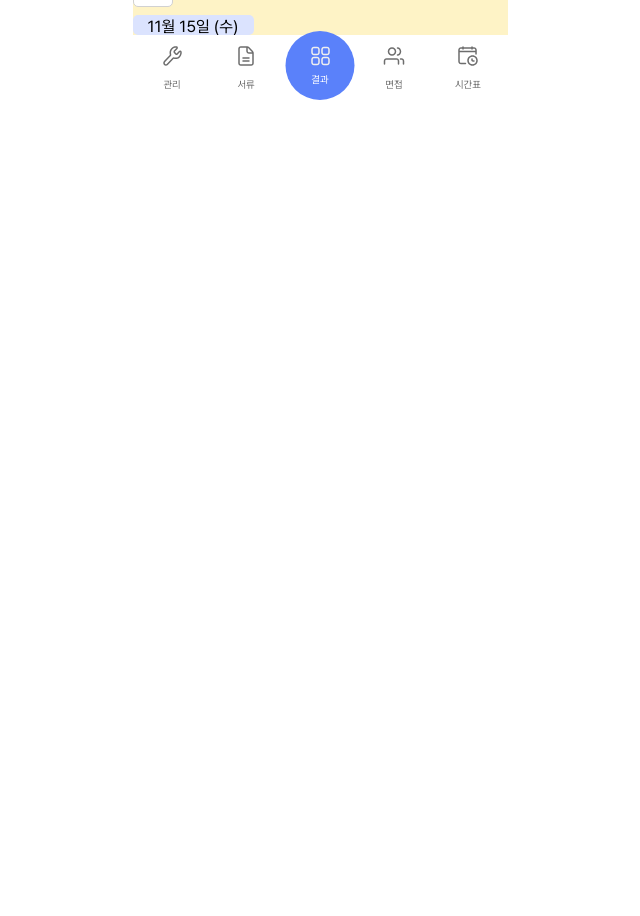
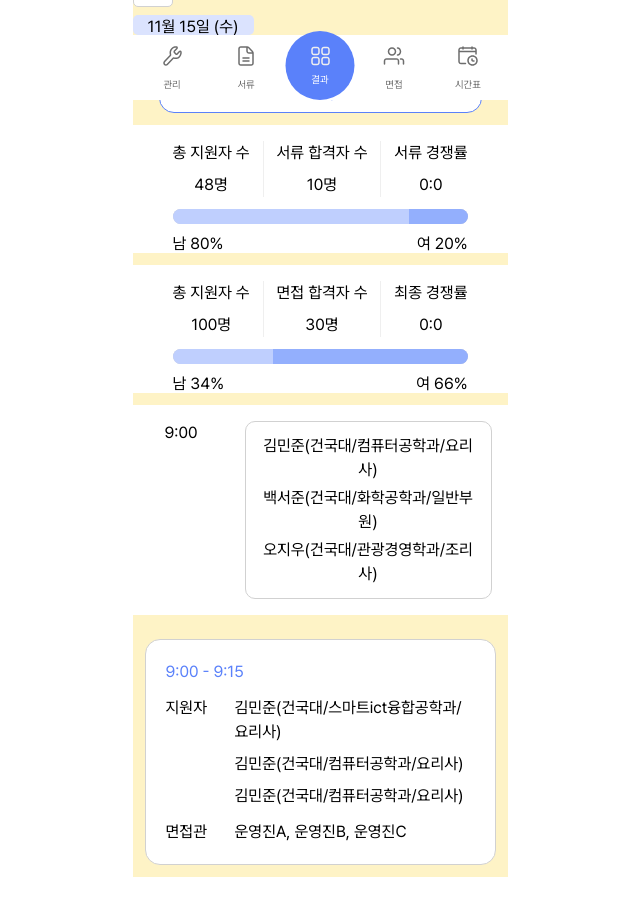
Before and after one commit to Konkuk-KUIT/CAMPUSFORM-Web, a Next.js app: page /test/seoin in a window 1280 px wide. Shown: the part 700-1616 px from the top of the page, without its empty margins (320-960 px from the left). Before the commit the page ends 880 px from the top, so only its background shows below. Built offline with nearby package versions, Linux system fonts and the light colour scheme.

Commit message:
feat : 면접 관리 컴포넌트 제작

```diff
--- a/src/app/test/seoin/page.tsx
+++ b/src/app/test/seoin/page.tsx
@@ -11,6 +11,10 @@ import TopTab from '@/components/topTab';
 import Image from 'next/image';
 import ReplyButton from '@/components/replyButton';
 import AppointmentInfoButton from '@/components/appointmentInfoButton';
+import AllAccordion from '@/components/allAccordion';
+import ResultCard from '@/components/resultCard';
+import ApplicantTimeSlotCard from '@/components/applicantTimeSlotCard';
+import ScheduleResultCard from '@/components/scheduleResultCard';
 
 export default function SeoinTest() {
   const [selectedTime, setSelectedTime] = useState<string | null>(null);
@@ -72,6 +76,40 @@ export default function SeoinTest() {
           {/* 정보 없을 때 */}
           <AppointmentInfoButton date="--월 --일 (-)" time="--:--" onClick={() => {}} />
         </div>
+
+        {/* 전체 아코디언 */}
+        <div className="flex justify-center">
+          <AllAccordion title="전체">
+            <div>내용</div>
+          </AllAccordion>
+        </div>
+
+        {/* 면접 결과 카드 */}
+        <ResultCard type="서류결과" totalApplicants={48} passed={10} ratio="0:0" malePercent={80} femalePercent={20} />
+        <ResultCard type="면접결과" totalApplicants={100} passed={30} ratio="0:0" malePercent={34} femalePercent={66} />
+
+        {/* 시간표 지원자 목록카드 */}
+        <ApplicantTimeSlotCard
+          time="9:00"
+          applicants={[
+            { name: '김민준', major: '건국대/컴퓨터공학과', position: '요리사' },
+            { name: '백서준', major: '건국대/화학공학과', position: '일반부원' },
+            { name: '오지우', major: '건국대/관광경영학과', position: '조리사' },
+          ]}
+        />
+
+        {/* 지원결과 카드 */}
+        <div className="p-3">
+          <ScheduleResultCard
+            timeRange="9:00 - 9:15"
+            applicants={[
+              { name: '김민준', major: '건국대/스마트ict융합공학과', position: '요리사' },
+              { name: '김민준', major: '건국대/컴퓨터공학과', position: '요리사' },
+              { name: '김민준', major: '건국대/컴퓨터공학과', position: '요리사' },
+            ]}
+            interviewers={['운영진A', '운영진B', '운영진C']}
+          />
+        </div>
       </div>
     </>
   );
--- /dev/null
+++ b/src/components/allAccordion.tsx
@@ -0,0 +1,38 @@
+'use client';
+
+import { useState } from 'react';
+import Image from 'next/image';
+
+export interface AllAccordionProps {
+  title: string;
+  children: React.ReactNode;
+}
+
+export default function AllAccordion({ title, children }: AllAccordionProps) {
+  const [isOpen, setIsOpen] = useState(false);
+
+  return (
+    <div>
+      {/* 헤더 버튼 */}
+      <button
+        onClick={() => setIsOpen(!isOpen)}
+        className={`w-80.75 h-9.5 px-3 py-1 border border-primary rounded-[15px] flex items-center justify-center text-15 text-primary relative ${
+          isOpen ? 'bg-blue-50' : 'bg-white'
+        }`}
+      >
+        <span>{title}</span>
+        {/* TODO 아이콘 바꾸기 */}
+        <Image
+          src={isOpen ? '/icons/chevron-down.svg' : '/icons/chevron-down.svg'}
+          alt="toggle"
+          width={24}
+          height={24}
+          className="absolute right-6"
+        />
+      </button>
+
+      {/* 콘텐츠 */}
+      {isOpen && <div className="px-6 py-4 bg-white">{children}</div>}
+    </div>
+  );
+}
--- /dev/null
+++ b/src/components/applicantTimeSlotCard.tsx
@@ -0,0 +1,36 @@
+'use client';
+
+export interface Applicant {
+  name: string;
+  major: string;
+  position: string;
+  isHighlighted?: boolean;
+}
+
+export interface ApplicantTimeSlotCardProps {
+  time: string;
+  applicants: Applicant[];
+}
+
+export default function ApplicantTimeSlotCard({ time, applicants }: ApplicantTimeSlotCardProps) {
+  return (
+    <div className="flex gap-3 items-start bg-white p-4">
+      {/* 시간 */}
+      <div className="text-subtitle-rg  ml-4 text-black min-w-17">{time}</div>
+
+      {/* 지원자 목록 박스 */}
+      <div className="flex-1 bg-white border border-gray-200 rounded-[10px] p-3">
+        <div className="flex flex-col gap-1">
+          {applicants.map((applicant, index) => (
+            <div
+              key={index}
+              className={`text-body-sm-rg text-center ${applicant.isHighlighted ? 'text-primary' : 'text-black'}`}
+            >
+              {applicant.name}({applicant.major}/{applicant.position})
+            </div>
+          ))}
+        </div>
+      </div>
+    </div>
+  );
+}
--- /dev/null
+++ b/src/components/resultCard.tsx
@@ -0,0 +1,64 @@
+'use client';
+
+export interface ResultCardProps {
+  type: '서류결과' | '면접결과';
+  totalApplicants: number;
+  passed: number;
+  ratio: string;
+  malePercent: number;
+  femalePercent: number;
+}
+
+export default function ResultCard({
+  type,
+  totalApplicants,
+  passed,
+  ratio,
+  malePercent,
+  femalePercent,
+}: ResultCardProps) {
+  const getLabels = () => {
+    switch (type) {
+      case '서류결과':
+        return { total: '총 지원자 수', passed: '서류 합격자 수', ratio: '서류 경쟁률' };
+      case '면접결과':
+        return { total: '총 지원자 수', passed: '면접 합격자 수', ratio: '최종 경쟁률' };
+    }
+  };
+
+  const labels = getLabels();
+
+  return (
+    <div className="w-full h-32 bg-white px-10 py-4">
+      {/* 상단 정보 */}
+      <div className="flex justify-between items-stretch mb-3">
+        <div className="flex flex-col items-center">
+          <p className="text-body-sm-rg text-black  mb-2">{labels.total}</p>
+          <p className="text-body text-black">{totalApplicants}명</p>
+        </div>
+        <div className="w-px bg-gray-100 self-stretch"></div>
+        <div className="flex flex-col items-center">
+          <p className="text-body-sm-rg text-black mb-2">{labels.passed}</p>
+          <p className="text-body text-black">{passed}명</p>
+        </div>
+        <div className="w-px bg-gray-100 self-stretch"></div>
+        <div className="flex flex-col items-center">
+          <p className="text-body-sm-rg text-black mb-2">{labels.ratio}</p>
+          <p className="text-body text-black">{ratio}</p>
+        </div>
+      </div>
+
+      {/* 막대 바 */}
+      <div className="relative w-full h-3.75 bg-gray-200 rounded-full overflow-hidden mb-2">
+        <div className="absolute left-0 top-0 h-full bg-blue-200" style={{ width: `${malePercent}%` }}></div>
+        <div className="absolute right-0 top-0 h-full bg-blue-300" style={{ width: `${femalePercent}%` }}></div>
+      </div>
+
+      {/* 성비 */}
+      <div className="flex justify-between text-body-xs-rg text-black">
+        <span>남 {malePercent}%</span>
+        <span>여 {femalePercent}%</span>
+      </div>
+    </div>
+  );
+}
--- /dev/null
+++ b/src/components/scheduleResultCard.tsx
@@ -0,0 +1,40 @@
+'use client';
+
+export interface Applicant {
+  name: string;
+  major: string;
+  position: string;
+}
+
+export interface ScheduleResultCardProps {
+  timeRange: string;
+  applicants: Applicant[];
+  interviewers: string[];
+}
+
+export default function ScheduleResultCard({ timeRange, applicants, interviewers }: ScheduleResultCardProps) {
+  return (
+    <div className="bg-white rounded-[15px] border border-gray-200 p-5">
+      {/* 시간 */}
+      <p className="text-subtitle-rg text-primary mb-3">{timeRange}</p>
+
+      {/* 지원자 */}
+      <div className="flex gap-6 mb-3">
+        <p className="text-body-md text-black min-w-11.25">지원자</p>
+        <div className="flex flex-col gap-2">
+          {applicants.map((applicant, index) => (
+            <p key={index} className="text-body-rg text-black">
+              {applicant.name}({applicant.major}/{applicant.position})
+            </p>
+          ))}
+        </div>
+      </div>
+
+      {/* 면접관 */}
+      <div className="flex gap-6">
+        <p className="text-body-md text-black min-w-11.25">면접관</p>
+        <p className="text-body-rg text-black">{interviewers.join(', ')}</p>
+      </div>
+    </div>
+  );
+}
```
